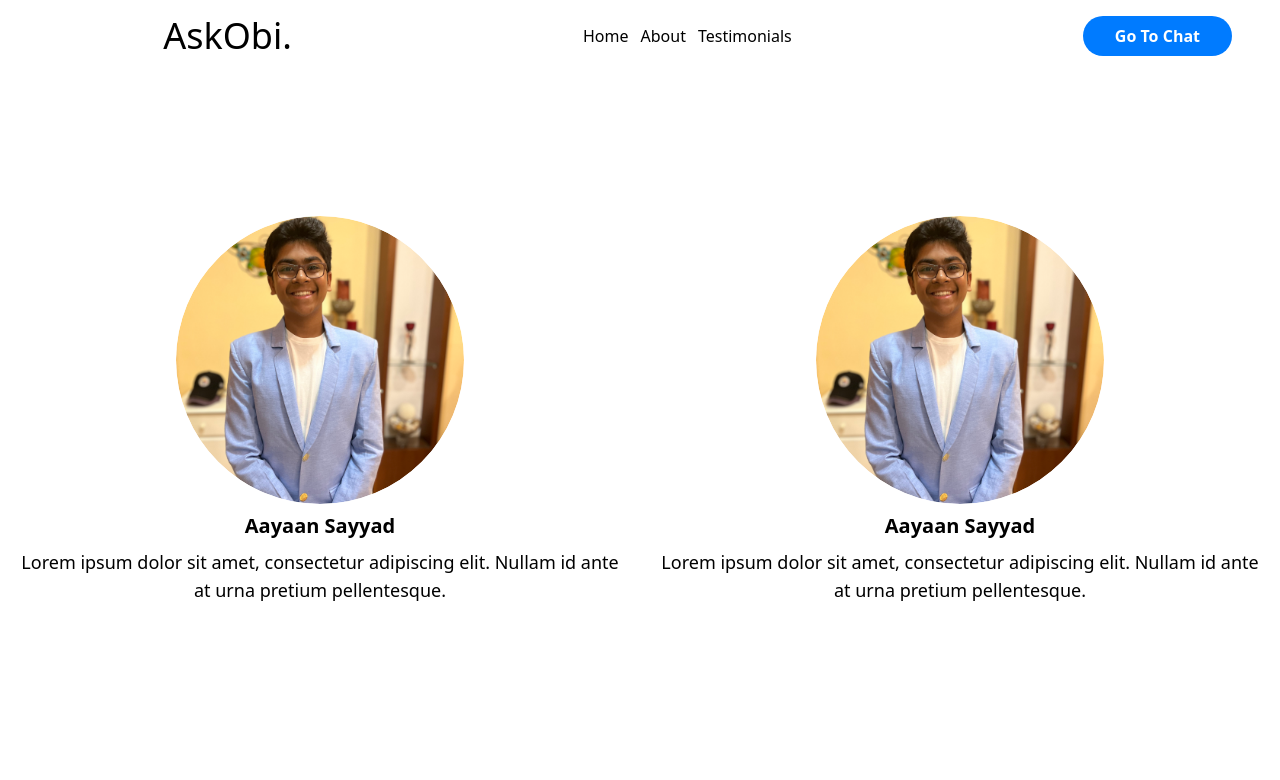
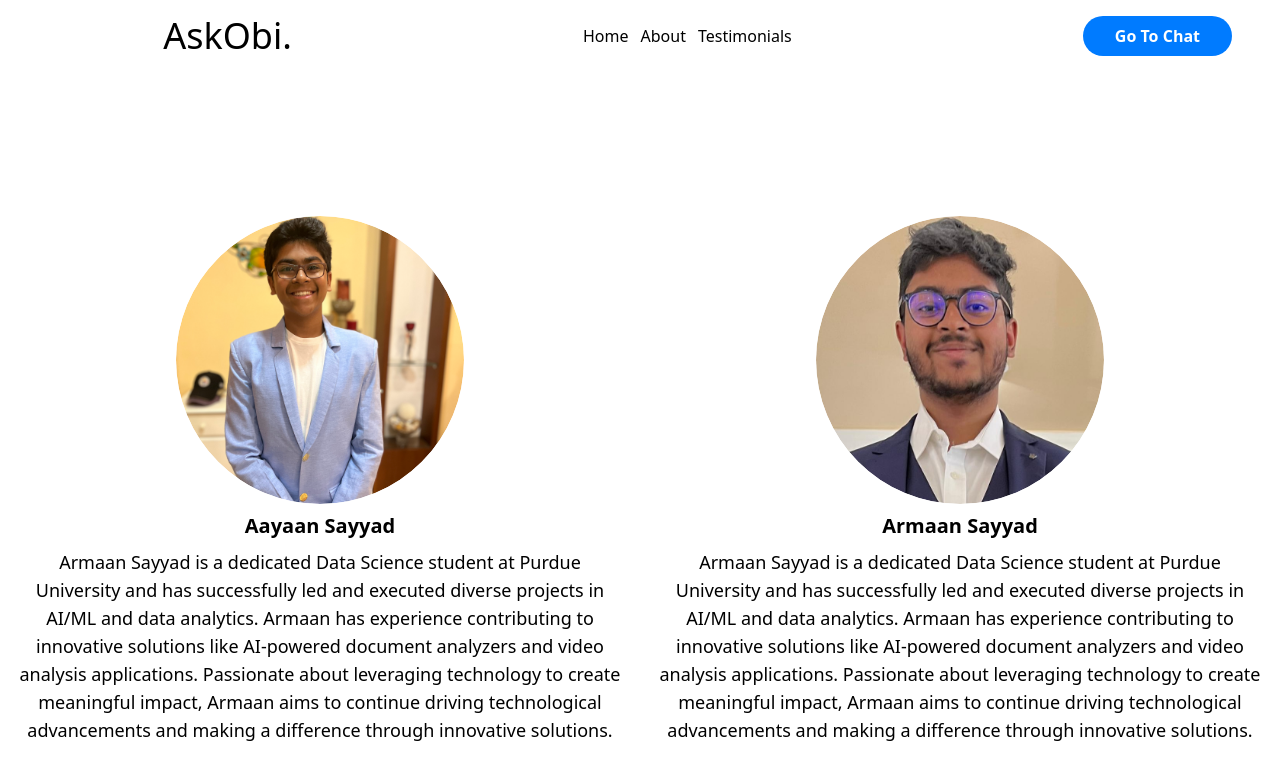
Before and after one commit to ArmaanSayyad/Chatbot-FrontEnd, a React (Create React App) app: page /about in a window 1280 px wide. Shown: the top 780 px of the page. Built offline with nearby package versions, Linux system fonts and the light colour scheme.

Commit message:
fixed footer bug

```diff
--- a/src/App.js
+++ b/src/App.js
@@ -4,6 +4,7 @@ import Header from './components/Header';
 import Portfolios from './components/Portfolios';
 import About from './pages/About'; // Adjust the path if necessary
 import Home from './pages/Home';
+import Footer from './components/Footer'
 
 function App() {
   return (
@@ -16,6 +17,7 @@ function App() {
           <Route path="/portfolios" element={<Portfolios />} />
           <Route path="/about" element={<About />} />
         </Routes>
+        <Footer />
       </div>
     </Router>
   );
--- a/src/pages/About.js
+++ b/src/pages/About.js
@@ -14,7 +14,7 @@ export default function About() {
                     <div className="text-center">
                         <h2 className="text-xl font-semibold mb-2">Aayaan Sayyad</h2>
                         <p className="text-lg">
-                            Lorem ipsum dolor sit amet, consectetur adipiscing elit. Nullam id ante at urna pretium pellentesque.
+                        Armaan Sayyad is a dedicated Data Science student at Purdue University and has successfully led and executed diverse projects in AI/ML and data analytics. Armaan has experience contributing to innovative solutions like AI-powered document analyzers and video analysis applications. Passionate about leveraging technology to create meaningful impact, Armaan aims to continue driving technological advancements and making a difference through innovative solutions.
                         </p>
                     </div>
                 </div>
@@ -22,12 +22,12 @@ export default function About() {
                 {/* Right Person */}
                 <div className="flex flex-col items-center ml-8">
                     <div className="rounded-full h-72 w-72 overflow-hidden mb-2">
-                        <img src="/pic1.jpg" alt="Person 2" className="rounded-full h-full w-full object-cover" />
+                        <img src="/pic2.jpg" alt="Person 2" className="rounded-full h-full w-full object-cover" />
                     </div>
                     <div className="text-center">
-                        <h2 className="text-xl font-semibold mb-2">Aayaan Sayyad</h2>
+                        <h2 className="text-xl font-semibold mb-2">Armaan Sayyad</h2>
                         <p className="text-lg">
-                            Lorem ipsum dolor sit amet, consectetur adipiscing elit. Nullam id ante at urna pretium pellentesque.
+                        Armaan Sayyad is a dedicated Data Science student at Purdue University and has successfully led and executed diverse projects in AI/ML and data analytics. Armaan has experience contributing to innovative solutions like AI-powered document analyzers and video analysis applications. Passionate about leveraging technology to create meaningful impact, Armaan aims to continue driving technological advancements and making a difference through innovative solutions.
                         </p>
                     </div>
                 </div>
```
Also changed, not shown: public/pic2.jpg (added).
